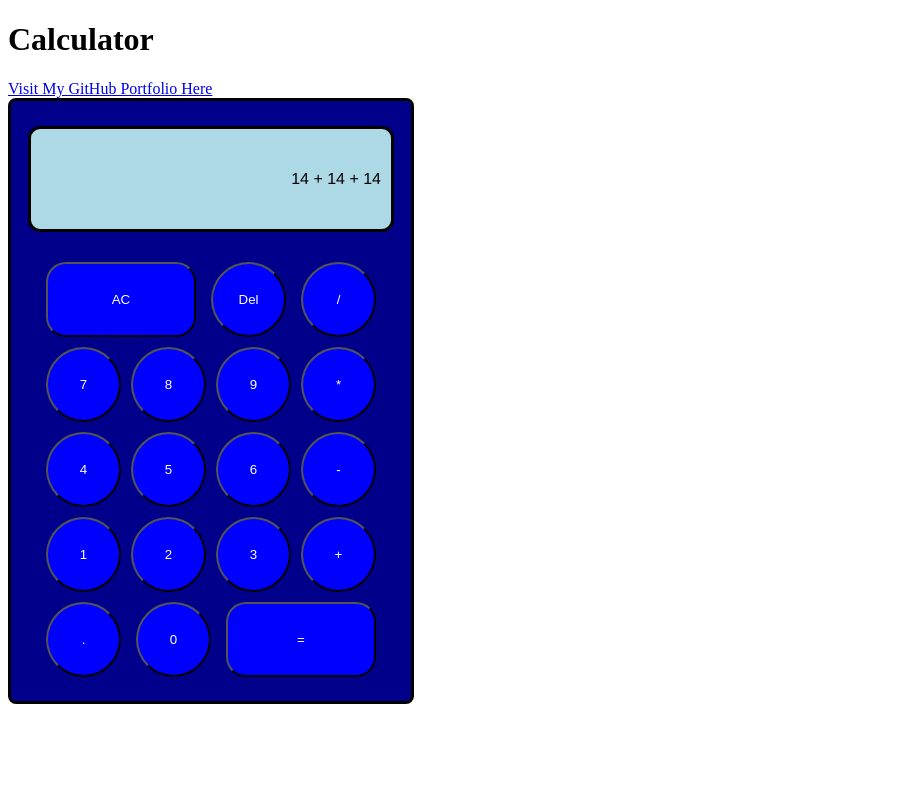
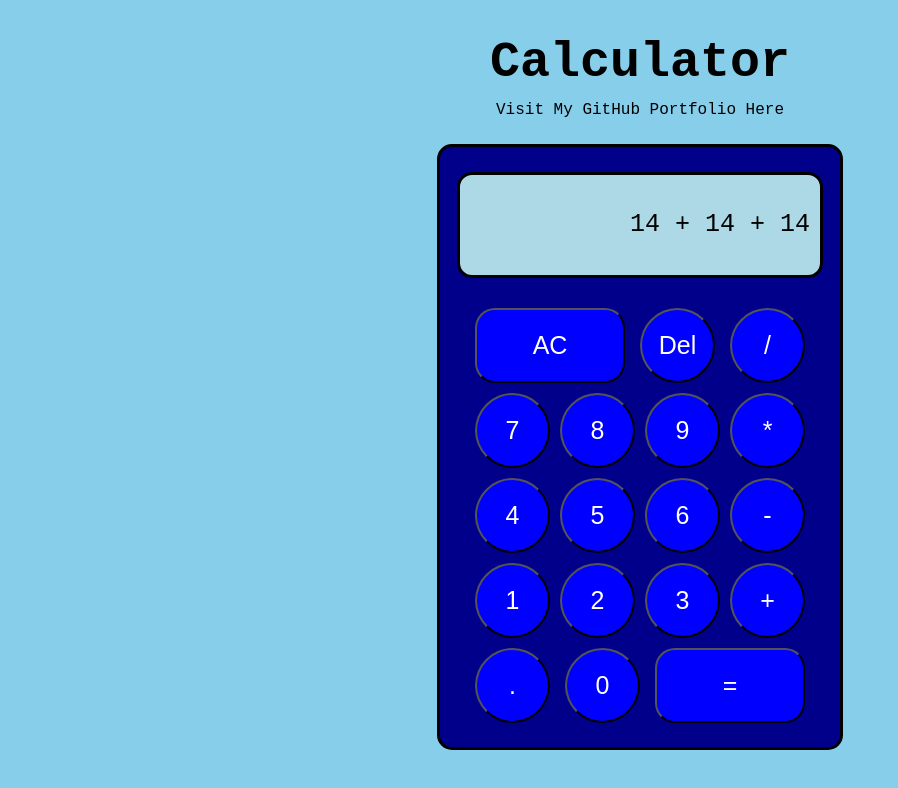
Before and after one commit to parthiv-2006/calculator, a plain HTML site: page index.html in a window 1280 px wide. Shown: the whole page, without its empty margins (0-898 px from the left). Drawn offline with Linux system fonts and the light colour scheme.

Commit message:
added styling for header, on hover the github portfolio link changes colour

```diff
--- a/style.css
+++ b/style.css
@@ -1,3 +1,35 @@
+body {
+    font-family: 'Roboto Mono', monospace;
+    background-color: skyblue;
+    display: flex;
+    flex-direction: column;
+    align-items: center;
+    justify-content: center;
+    margin: 0;
+    padding: 0;
+}
+
+.header h1 {
+    font-size: 50px;
+    margin-bottom: 10px;
+}
+.header {
+    display: flex;
+    flex-direction: column;
+    align-items: center;
+    margin-bottom: 25px;
+}
+
+.header a {
+    text-decoration: none;
+    color: black;
+}
+
+.header a:hover {
+    color: blueviolet;
+    transition: 0.15s;
+}
+
 .calculator {
     display: flex;
     flex-direction: column;
@@ -5,9 +37,8 @@
     width: 400px;
     height: 600px;
     background-color: darkblue;
-    border-radius: 8px;
+    border-radius: 15px;
     border: black solid;
-    font-family: 'Franklin Gothic Medium', 'Arial Narrow', Arial, sans-serif;
 }
 
 .display {
@@ -15,13 +46,14 @@
     background-color: lightblue;
     width: 350px;
     height: 100px;
-    border-radius: 12px;
+    border-radius: 15px;
     align-items: center;
     justify-content: flex-end;
     margin-bottom: 25px;
     margin-top: 25px;
     padding-right: 10px;
     border: black solid;
+    font-size: 25px;
 }
 
 .calculator-body {
@@ -36,6 +68,7 @@ button {
     border-radius: 50%;
     background-color: blue;
     color: white;
+    font-size: 25px;
 }
 
 #clearAll, #equals {
```
